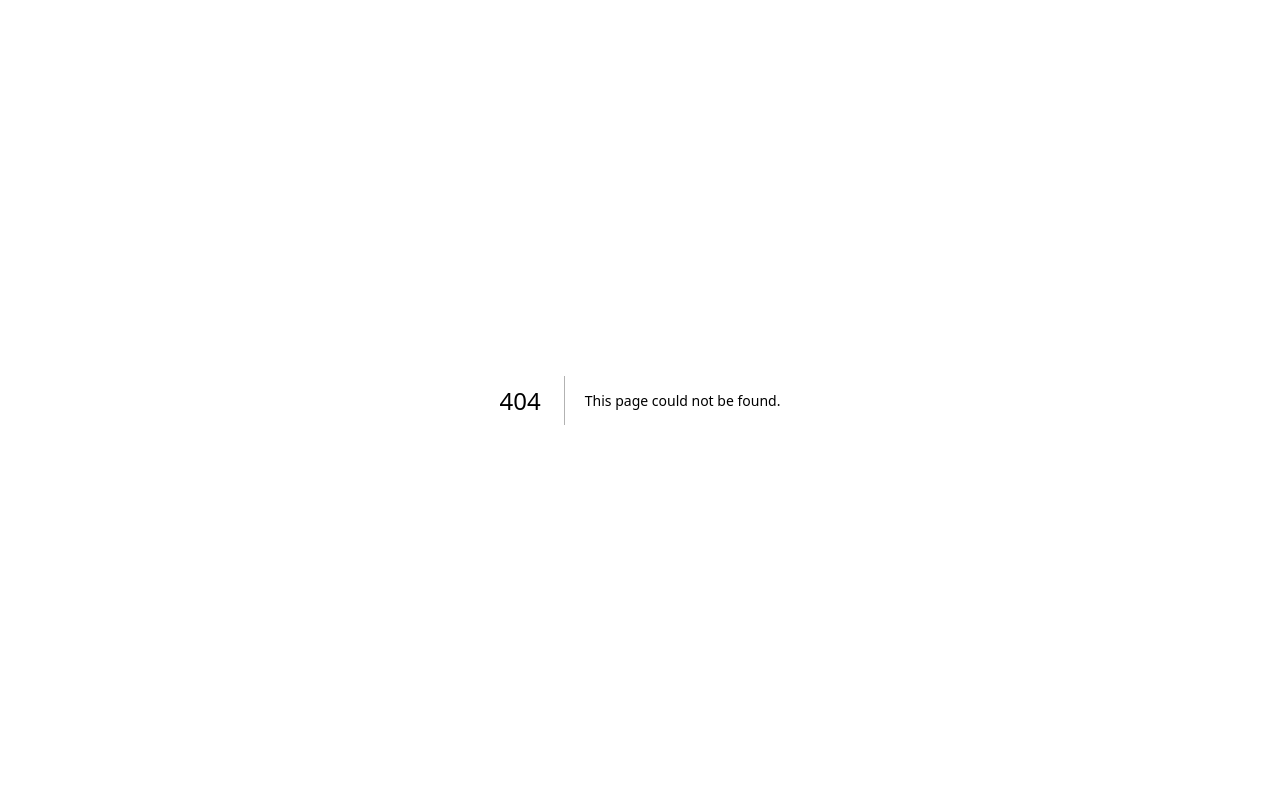
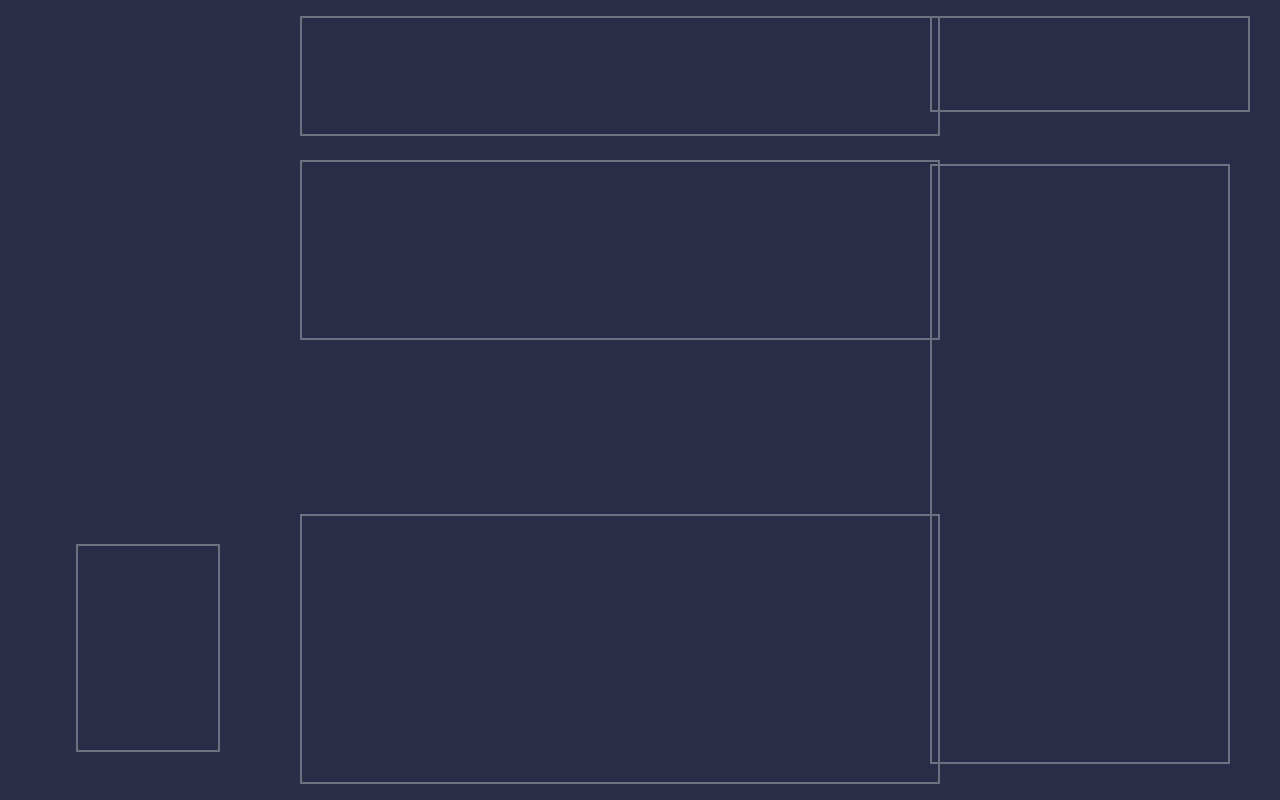
Before and after one commit to oconsl/memealo-fe, a Next.js app: page /room in a window 1280 px wide. Before the commit this address had no page. Built offline with nearby package versions, Linux system fonts and the light colour scheme.

Commit message:
add room structure for desktop

```diff
--- /dev/null
+++ b/src/app/room/page.tsx
@@ -0,0 +1,5 @@
+import { RoomView } from '@/sections/room'
+
+export default function Example() {
+    return <RoomView />
+}
--- /dev/null
+++ b/src/sections/room/index.ts
@@ -0,0 +1 @@
+export { default as RoomView} from './room-view'
--- /dev/null
+++ b/src/sections/room/room-view.tsx
@@ -0,0 +1,12 @@
+export default function RoomView() {
+    return (
+        <div className="flex w-full h-screen bg-[#2B2C48] m-0 p-0">
+            <div className='flex-none w-6/12 h-[120px] absolute top-4 left-[300px] border-solid border-2 border-gray-500' />
+            <div className='flex-none w-6/12 h-[180px] absolute top-[160px] left-[300px] border-solid border-2 border-gray-500' />
+            <div className='flex-none w-6/12 h-[270px] absolute bottom-4 left-[300px] border-solid border-2 border-gray-500' />
+            <div className='flex-none w-36 h-52 m-3 absolute bottom-9 left-16 border-solid border-2 border-gray-500' />
+            <div className='flex-none w-[320px] h-24 absolute top-4 right-[30px] border-solid border-2 border-gray-500' />
+            <div className='flex-none w-[300px] h-3/4 absolute bottom-9 right-[50px] border-solid border-2 border-gray-500' />
+        </div>
+    )
+}
```
Also changed, not shown: 1 other file (tests, documents, lock files or other folders).
